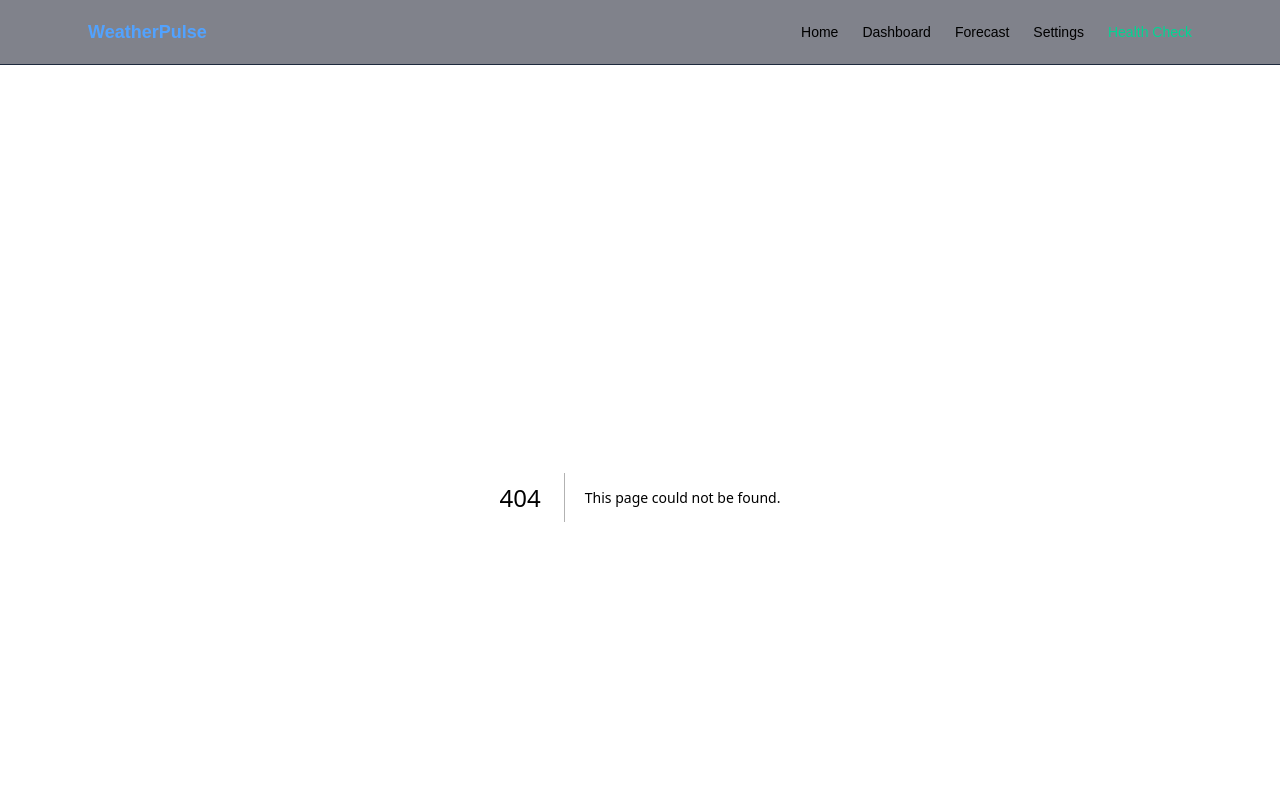
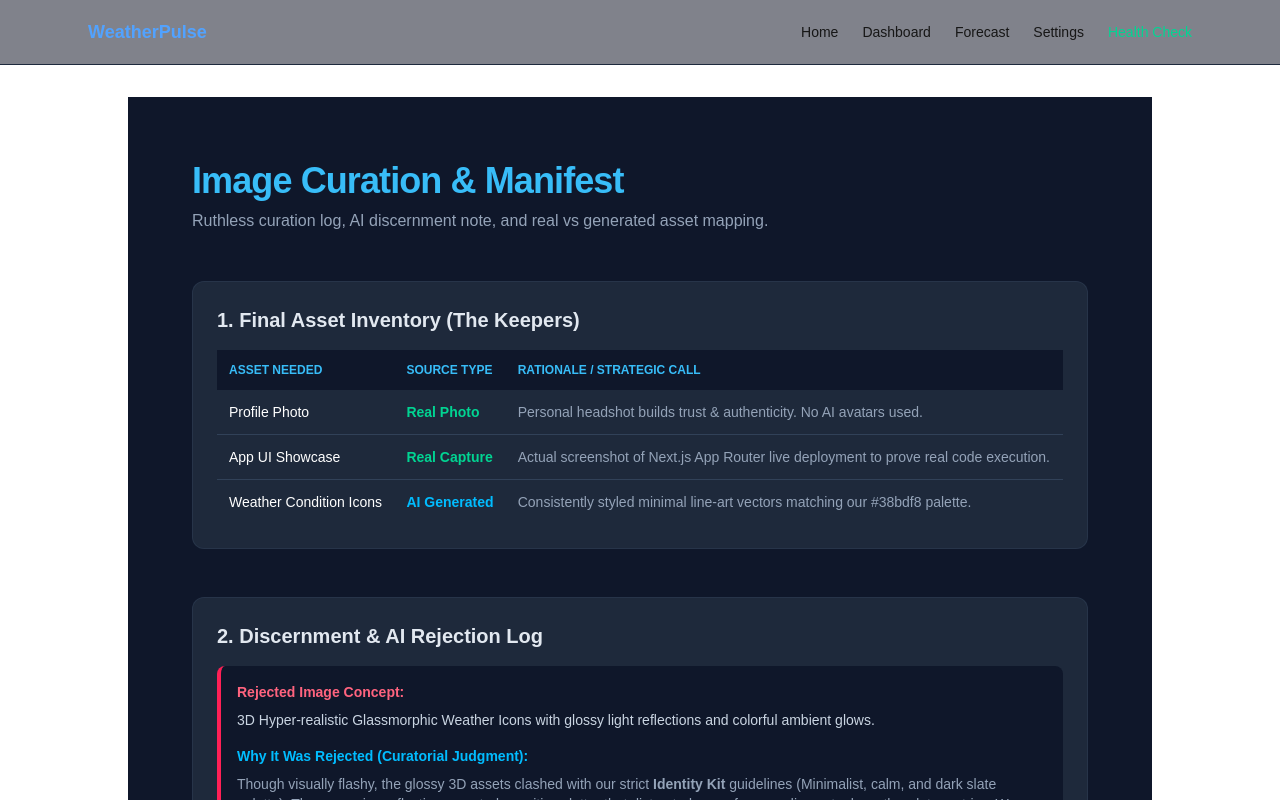
Before and after one commit to SajidMaqbool/weather-dashboard, a Next.js app: page /image-manifest in a window 1280 px wide. Before the commit this address had no page. Shown: the top 800 px of the page. Built offline with nearby package versions, Linux system fonts and the light colour scheme.

Commit message:
Add Image Curation Manifest and Discernment log

```diff
--- /dev/null
+++ b/app/image-manifest/page.tsx
@@ -0,0 +1,73 @@
+import React from "react";
+
+export default function ImageManifestPage() {
+  return (
+    <div className="min-h-screen bg-[#0f172a] text-[#f8fafc] p-8 md:p-16 max-w-5xl mx-auto space-y-12">
+      {/* Header */}
+      <div>
+        <h1 className="text-4xl font-bold tracking-tight text-[#38bdf8] mb-2">
+          Image Curation & Manifest
+        </h1>
+        <p className="text-[#94a3b8]">
+          Ruthless curation log, AI discernment note, and real vs generated asset mapping.
+        </p>
+      </div>
+
+      {/* Asset Audit Table */}
+      <section className="p-6 bg-[#1e293b] rounded-xl border border-slate-700/50 space-y-4">
+        <h2 className="text-xl font-semibold text-slate-200">1. Final Asset Inventory (The Keepers)</h2>
+        <div className="overflow-x-auto">
+          <table className="w-full text-left text-sm text-[#94a3b8]">
+            <thead className="bg-[#0f172a] text-xs uppercase text-[#38bdf8]">
+              <tr>
+                <th className="p-3">Asset Needed</th>
+                <th className="p-3">Source Type</th>
+                <th className="p-3">Rationale / Strategic Call</th>
+              </tr>
+            </thead>
+            <tbody className="divide-y divide-slate-700">
+              <tr>
+                <td className="p-3 font-medium text-white">Profile Photo</td>
+                <td className="p-3 text-emerald-400 font-semibold">Real Photo</td>
+                <td className="p-3">Personal headshot builds trust & authenticity. No AI avatars used.</td>
+              </tr>
+              <tr>
+                <td className="p-3 font-medium text-white">App UI Showcase</td>
+                <td className="p-3 text-emerald-400 font-semibold">Real Capture</td>
+                <td className="p-3">Actual screenshot of Next.js App Router live deployment to prove real code execution.</td>
+              </tr>
+              <tr>
+                <td className="p-3 font-medium text-white">Weather Condition Icons</td>
+                <td className="p-3 text-sky-400 font-semibold">AI Generated</td>
+                <td className="p-3">Consistently styled minimal line-art vectors matching our #38bdf8 palette.</td>
+              </tr>
+            </tbody>
+          </table>
+        </div>
+      </section>
+
+      {/* Discernment / Rejection Log */}
+      <section className="p-6 bg-[#1e293b] rounded-xl border border-slate-700/50 space-y-4">
+        <h2 className="text-xl font-semibold text-slate-200">2. Discernment & AI Rejection Log</h2>
+        <div className="p-4 bg-[#0f172a] rounded-lg border-l-4 border-rose-500 space-y-2">
+          <p className="text-sm font-semibold text-rose-400">Rejected Image Concept:</p>
+          <p className="text-sm text-slate-300">
+            3D Hyper-realistic Glassmorphic Weather Icons with glossy light reflections and colorful ambient glows.
+          </p>
+          <p className="text-sm font-semibold text-sky-400 pt-2">Why It Was Rejected (Curatorial Judgment):</p>
+          <p className="text-sm text-[#94a3b8]">
+            Though visually flashy, the glossy 3D assets clashed with our strict <strong>Identity Kit</strong> guidelines (Minimalist, calm, and dark slate palette). The excessive reflections created cognitive clutter that distracted users from reading actual weather data metrics. We opted instead for unified 2D flat vector line-art that lets the weather content remain the loudest thing on the screen.
+          </p>
+        </div>
+      </section>
+
+      {/* Real Capture Call */}
+      <section className="p-6 bg-[#1e293b] rounded-xl border border-slate-700/50 space-y-4">
+        <h2 className="text-xl font-semibold text-slate-200">3. Real Captures Over AI</h2>
+        <p className="text-sm text-[#94a3b8]">
+          Every instance showing software functionality (e.g., our Vercel deployments, Next.js routes, and responsive UI layout) uses <strong>100% unedited real application captures</strong>. AI generation was strictly limited to abstract secondary UI symbols (icons/textures) to ensure complete integrity in showing real engineering work.
+        </p>
+      </section>
+    </div>
+  );
+}
```
